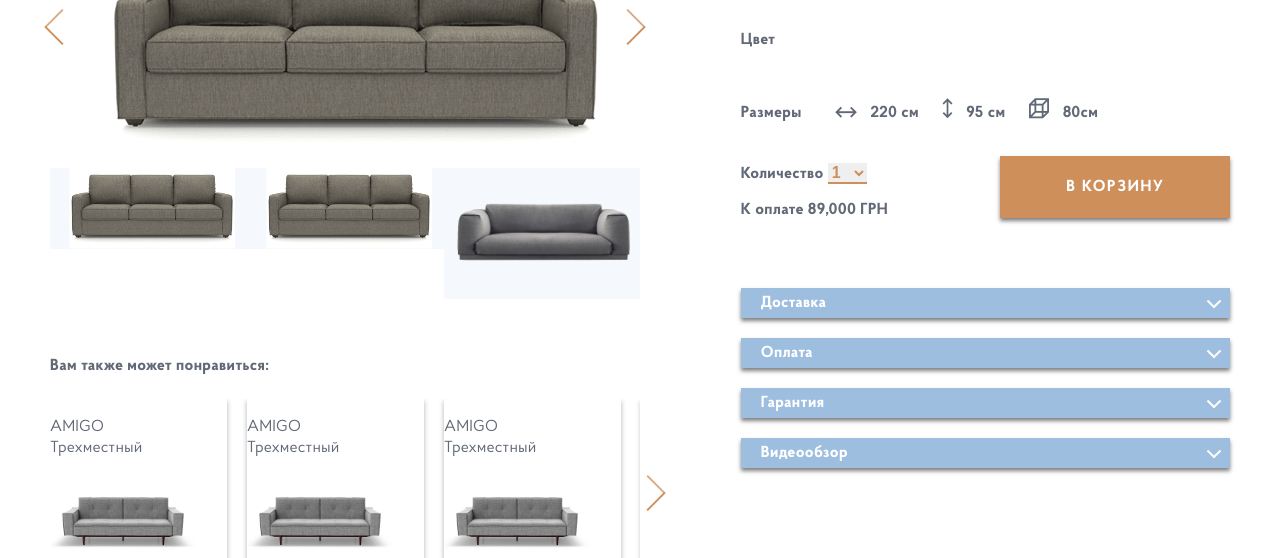
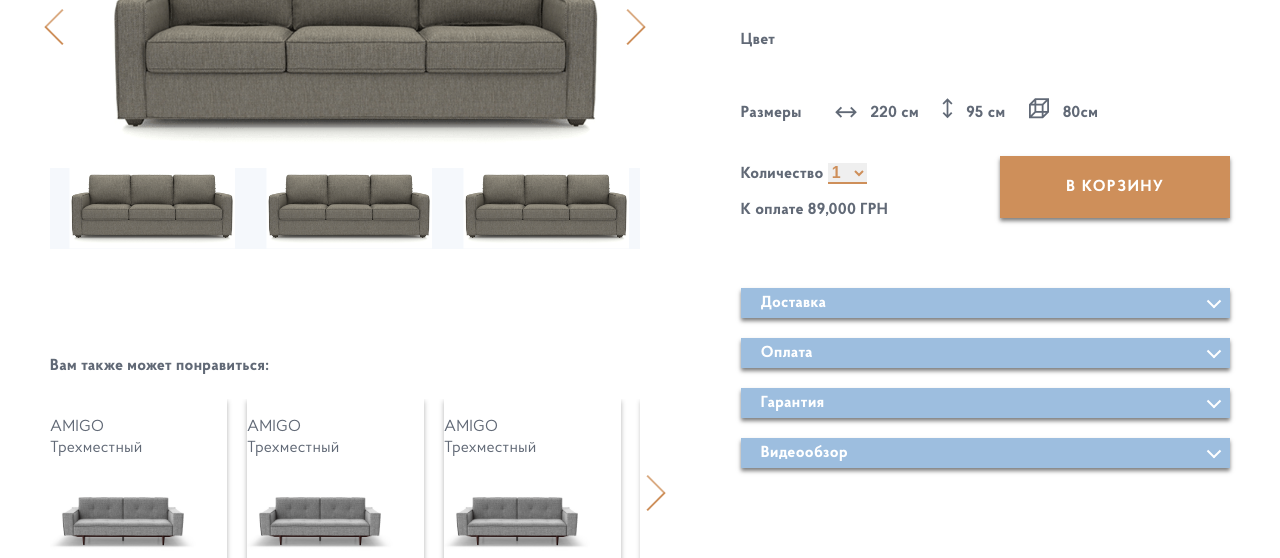
Before and after one commit to MaksymovVolodymyr/uamebli, a website: page index.html in a window 1280 px wide. Shown: the part 242-800 px from the top of the page. Drawn offline with nearby package versions, Linux system fonts and the light colour scheme; files that its build step writes are made by us from their sources; files whose address does not match are found by name.

Commit message:
sale mobile

```diff
--- a/index.html
+++ b/index.html
@@ -63,7 +63,7 @@
 							<img src="img/sl.png" alt="">
 						</div>
 						<div class="t-main-slider__box">
-							<img src="img/main2-min.png" alt="">
+							<img src="img/sl.png" alt="">
 						</div>
 
 					</div>
@@ -75,7 +75,7 @@
 							<img src="img/sl.png" alt="">
 						</div>
 						<div class="t-main-subslider__box">
-							<img src="img/main2-min.png" alt="">
+							<img src="img/sl.png" alt="">
 						</div>
 
 					</div>
@@ -130,7 +130,7 @@
 								<img src="img/sl.png" alt="">
 							</div>
 							<div class="t-main-slider__box">
-								<img src="img/main2-min.png" alt="">
+								<img src="img/sl.png" alt="">
 							</div>
 
 						</div>
```
Also changed, not shown: sale.html (+1 -1 lines).
